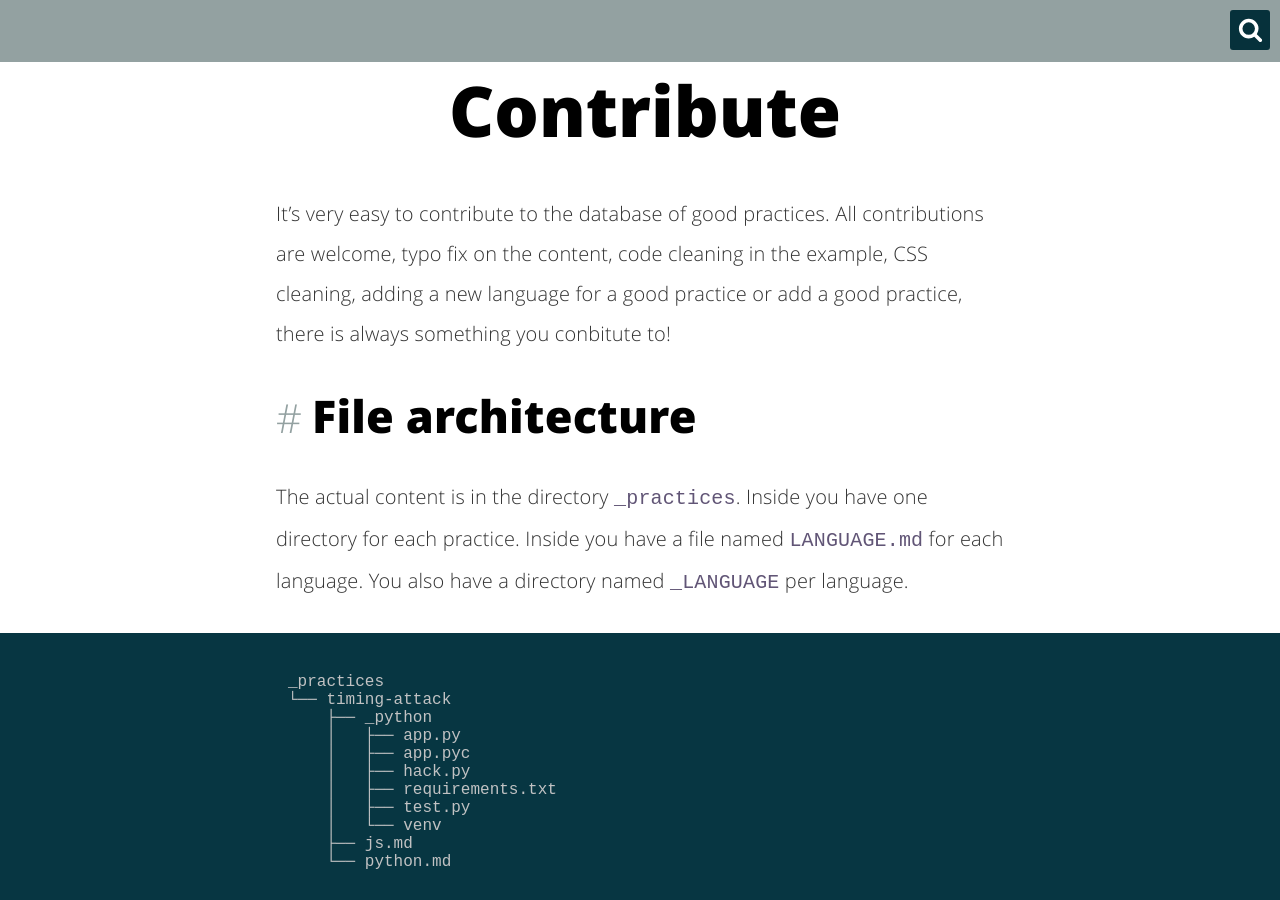
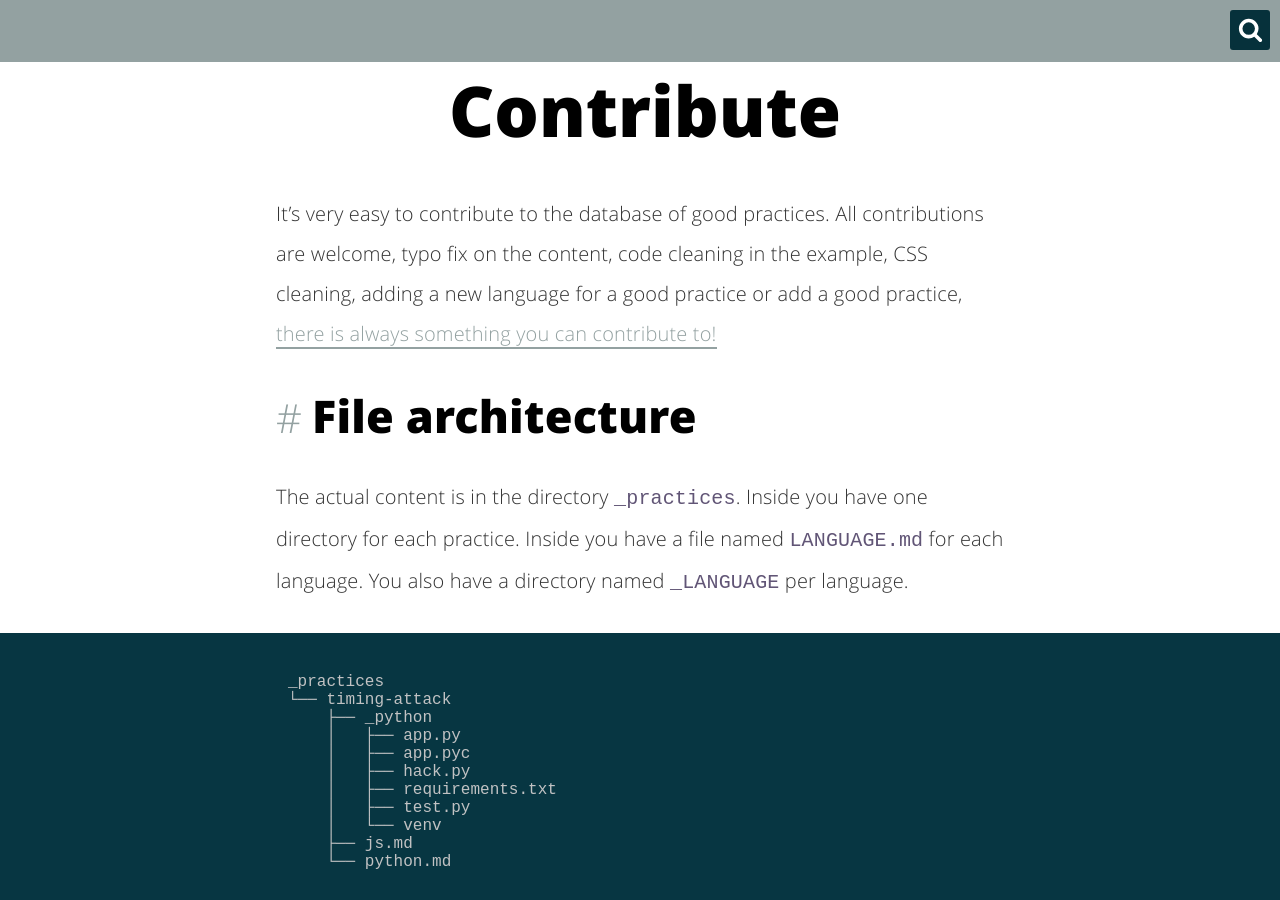
Before and after one commit to sqreen/DevelopersSecurityBestPractices, a Jekyll site: the page built from contribute.md, in a window 1280 px wide and 900 px high. Built offline with Jekyll 4.4.1, drawn with Linux system fonts in a browser that asks for light colours.

Commit message:
Add github link on contribute home page

```diff
--- a/contribute.md
+++ b/contribute.md
@@ -4,7 +4,7 @@ layout: page
 ---
 
 
-It's very easy to contribute to the database of good practices. All contributions are welcome, typo fix on the content, code cleaning in the example, CSS cleaning, adding a new language for a good practice or add a good practice, there is always something you conbitute to!
+It's very easy to contribute to the database of good practices. All contributions are welcome, typo fix on the content, code cleaning in the example, CSS cleaning, adding a new language for a good practice or add a good practice, [there is always something you can contribute to!]({{site.github_url}})
 
 # File architecture
 
```
